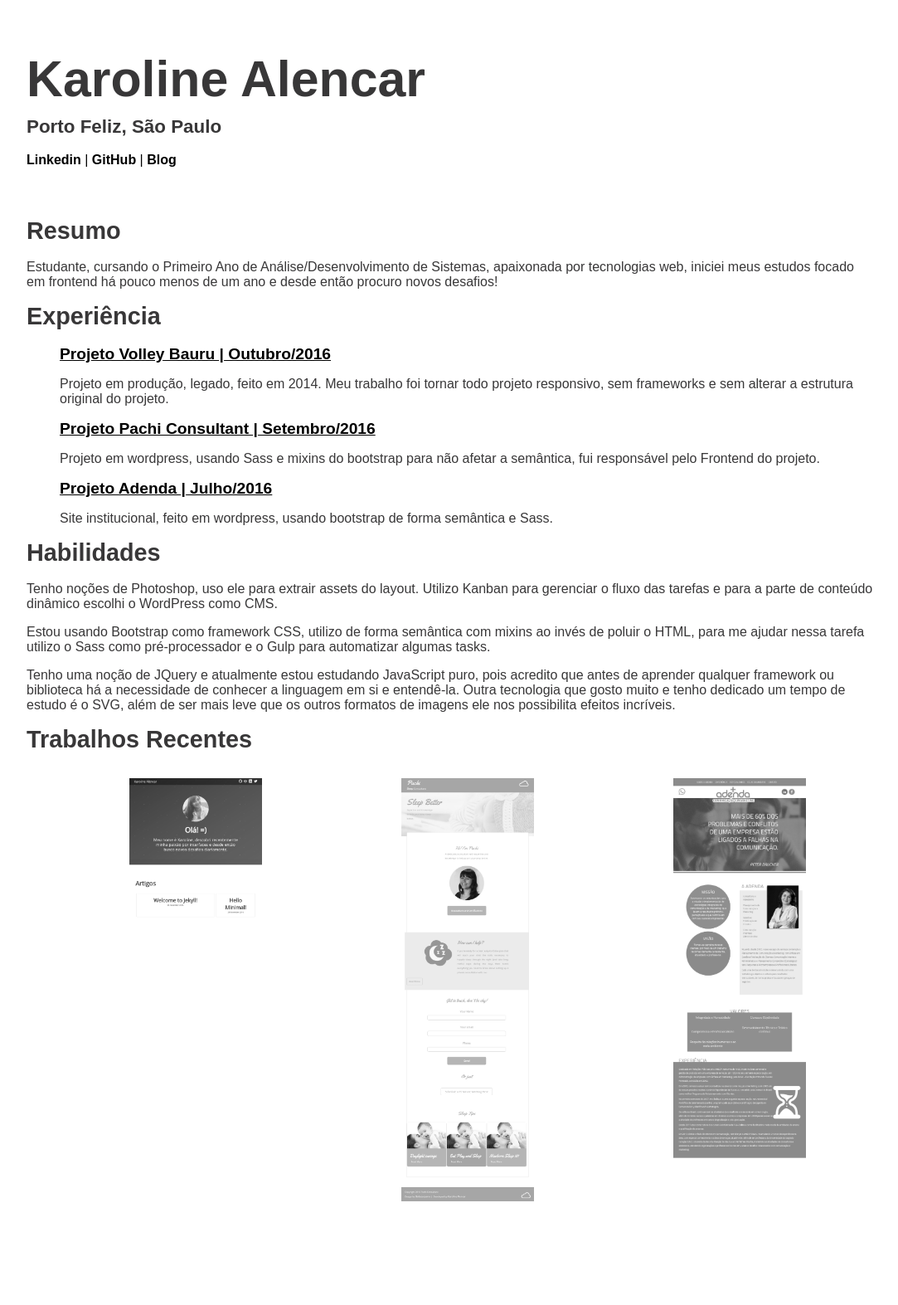
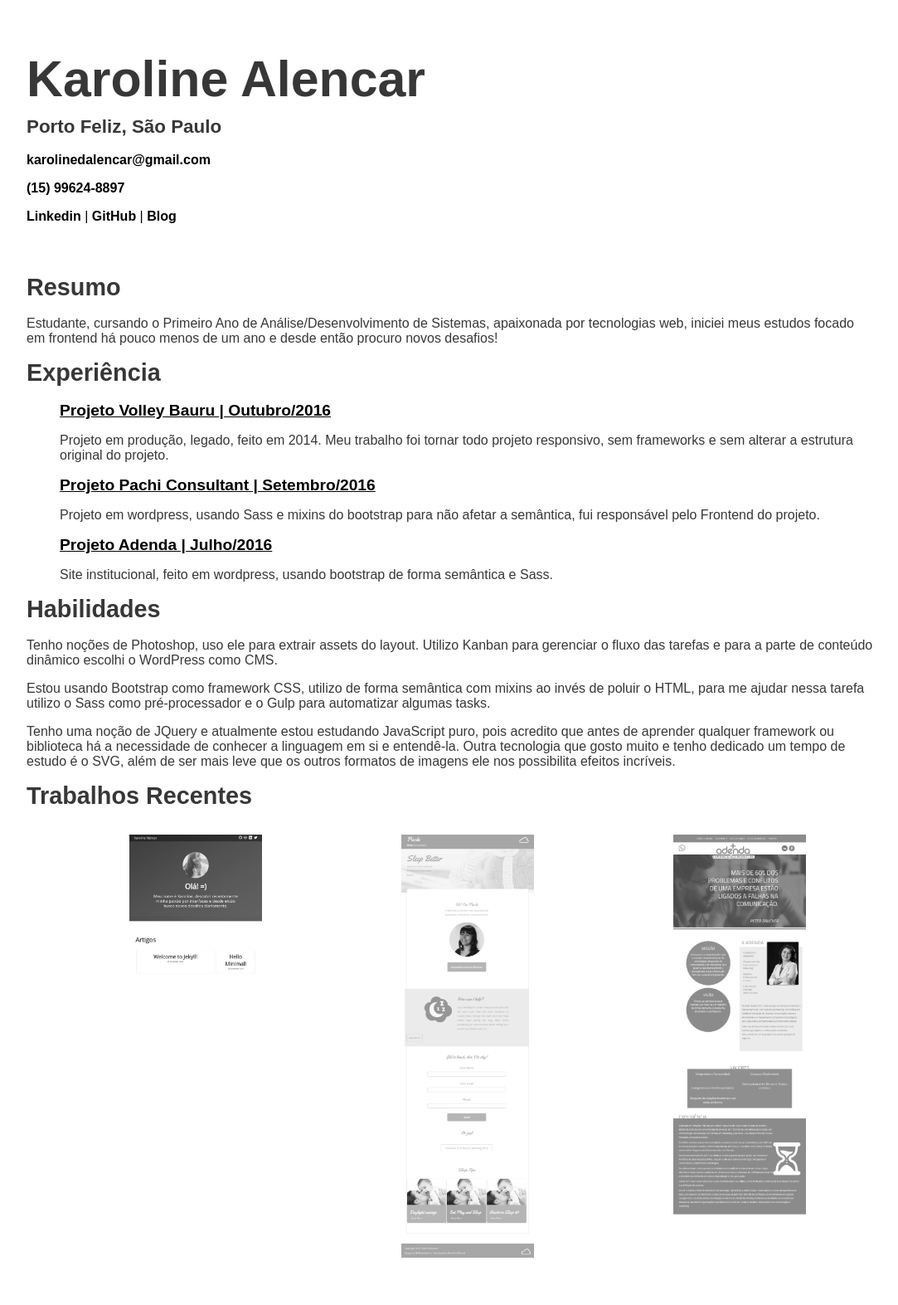
Before and after one commit to karolinedealencar/karolinedealencar.com.br, a Jekyll site: the page cv.html, which Jekyll copies as it is, in a window 1280 px wide. Shown: the whole page at 83% size, without its empty margins (96-1179 px from the left). Built offline with Jekyll 4.4.1, drawn with Linux system fonts in a browser that asks for light colours; before the commit the page ends 1505 px from its top, so only the background shows below that.

Commit message:
Adicionando contato.

```diff
--- a/cv.html
+++ b/cv.html
@@ -60,6 +60,10 @@
     font-size: 1em;
     cursor: pointer;
   }
+  header p {
+    color: #000000;
+    font-weight: bold;
+  }
 
   ul {
     list-style: none;
@@ -110,6 +114,8 @@
         <div class="container">
           <h1>Karoline Alencar</h1>
           <h2>Porto Feliz, São Paulo</h2>
+          <p>karolinedalencar@gmail.com</p>
+          <p>(15) 99624-8897</p>
           <a href="https://www.linkedin.com/in/karolinedealencar" target="_blank">Linkedin</a> |
           <a href="https://www.github.com/KarolinedeAlencar" target="_blank">GitHub</a> |
           <a href="https://karolinedealencar.github.io/" target="_blank">Blog</a>
```
